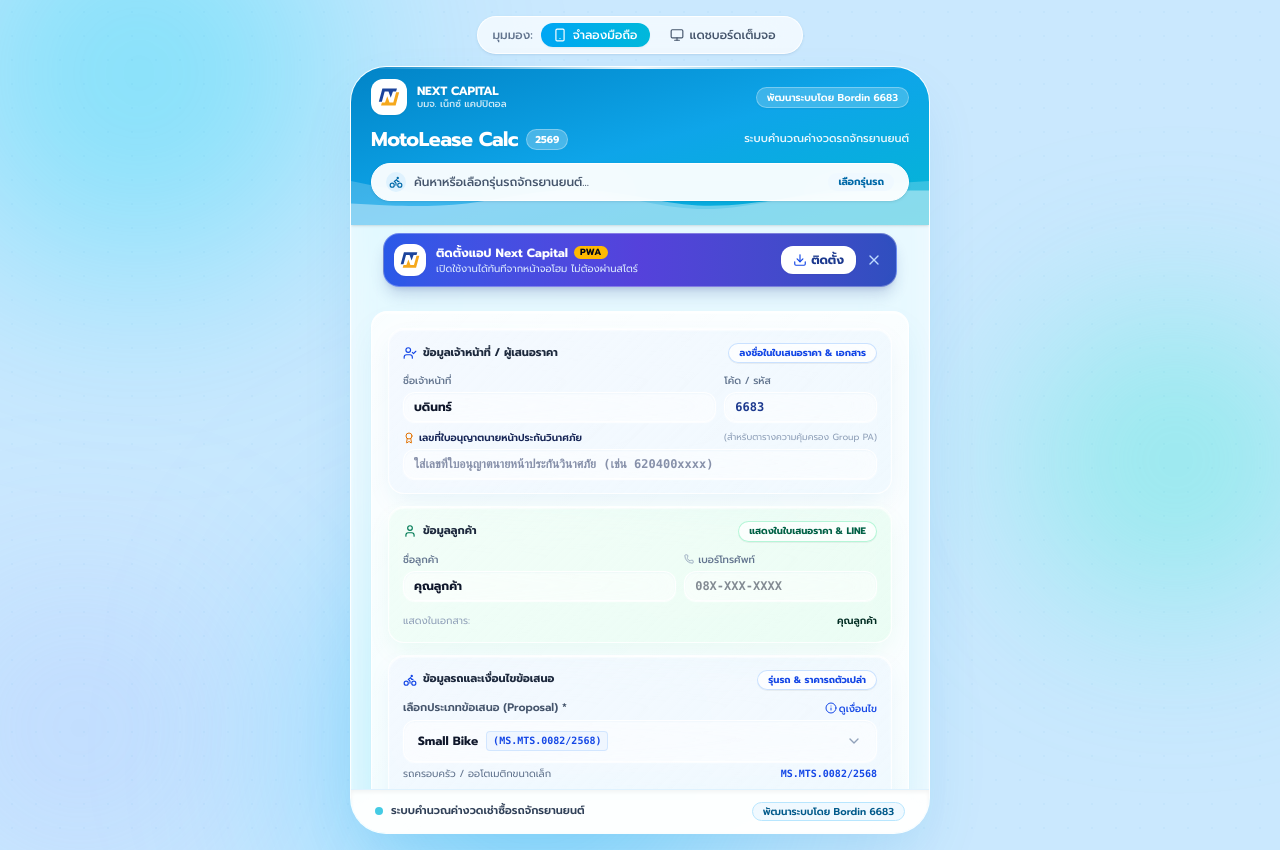
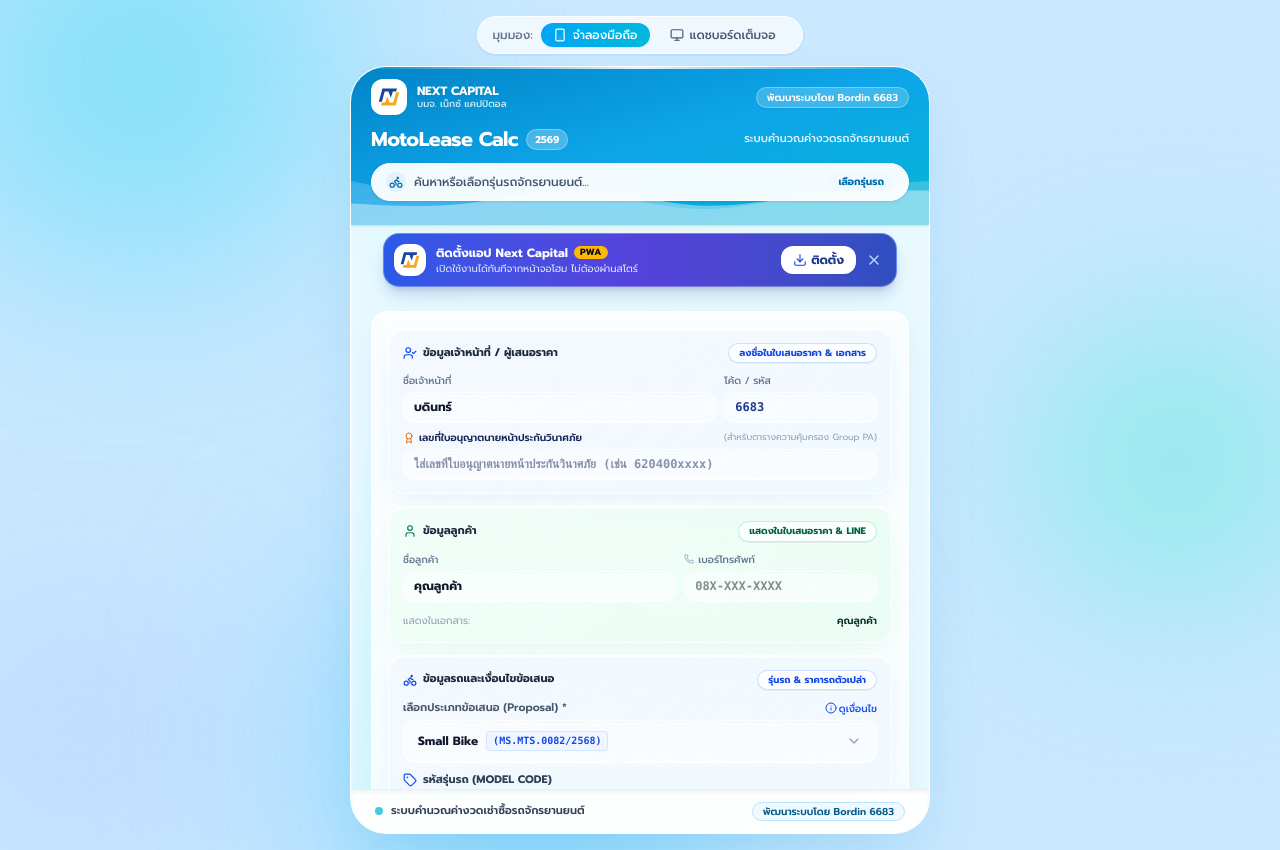
Before and after one commit to aonbordin-blip/Next-Capital-, a React (Vite) app: page / in a window 1280 px wide. Built offline with nearby package versions, Linux system fonts and the light colour scheme.

Commit message:
refactor: remove redundant category and code display

```diff
--- a/src/App.tsx
+++ b/src/App.tsx
@@ -750,12 +750,6 @@
                       <option value="second_hand">รถมือสอง 2ND (0080/2568)</option>
                     </select>
                   </div>
-                  <div className="mt-1 flex items-center justify-between text-[10px] text-slate-500">
-                    <span>{currentProposal.category}</span>
-                    <span className="font-mono text-blue-700 font-bold">
-                      {currentProposal.code}
-                    </span>
-                  </div>
                 </div>
 
                 {/* Bike Model Code Input (รหัสรุ่นรถ - ค้นหาและเลือกรหัสรุ่นจากตาราง) */}
```
Also changed, not shown: .aistudio/artifacts/brain/6b2e5fbd-42d6-465e-bb34-44173c43c8d3/.tempmediaStorage/media_1792502063873_e311fded.jpg (added), public/assets/aistudio/Screenshot_20261020_201245_d60fc653.jpg (added).
